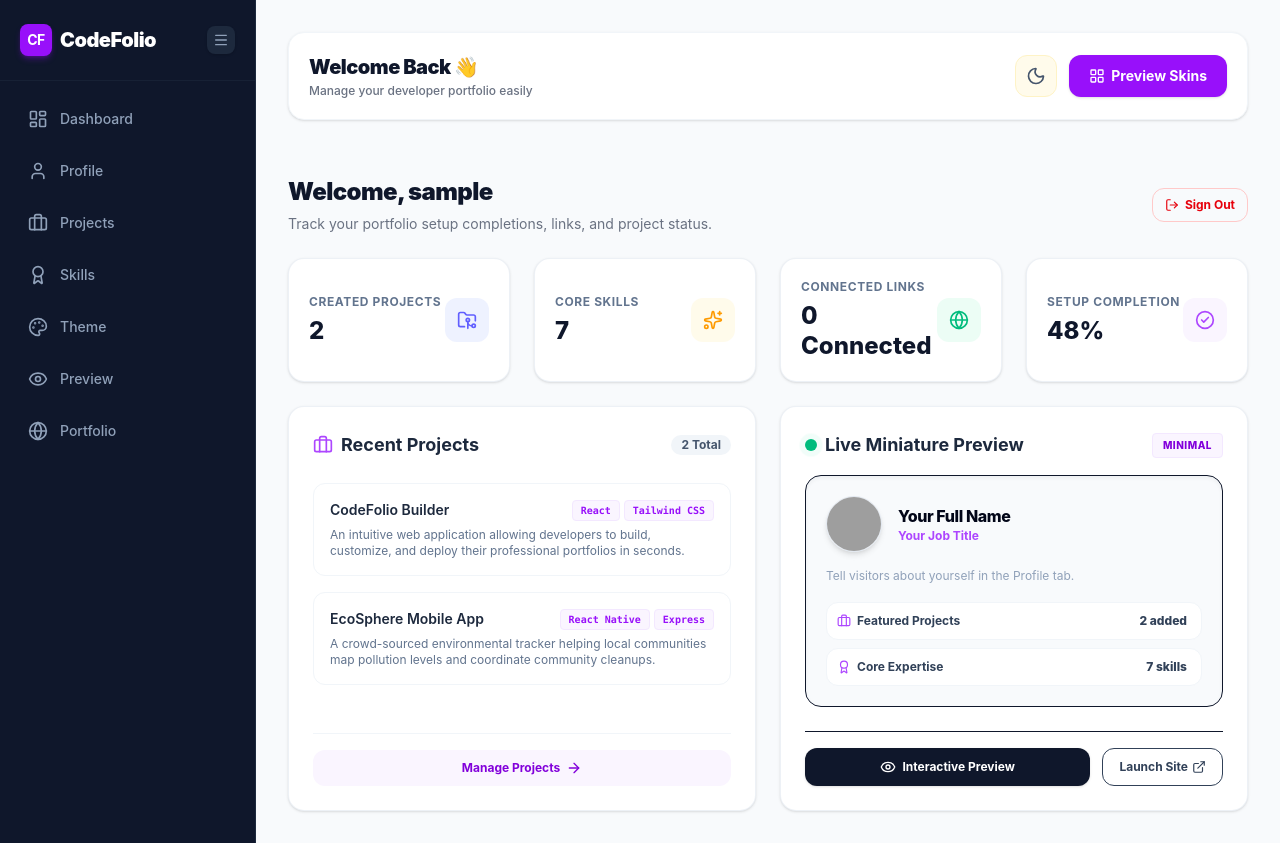
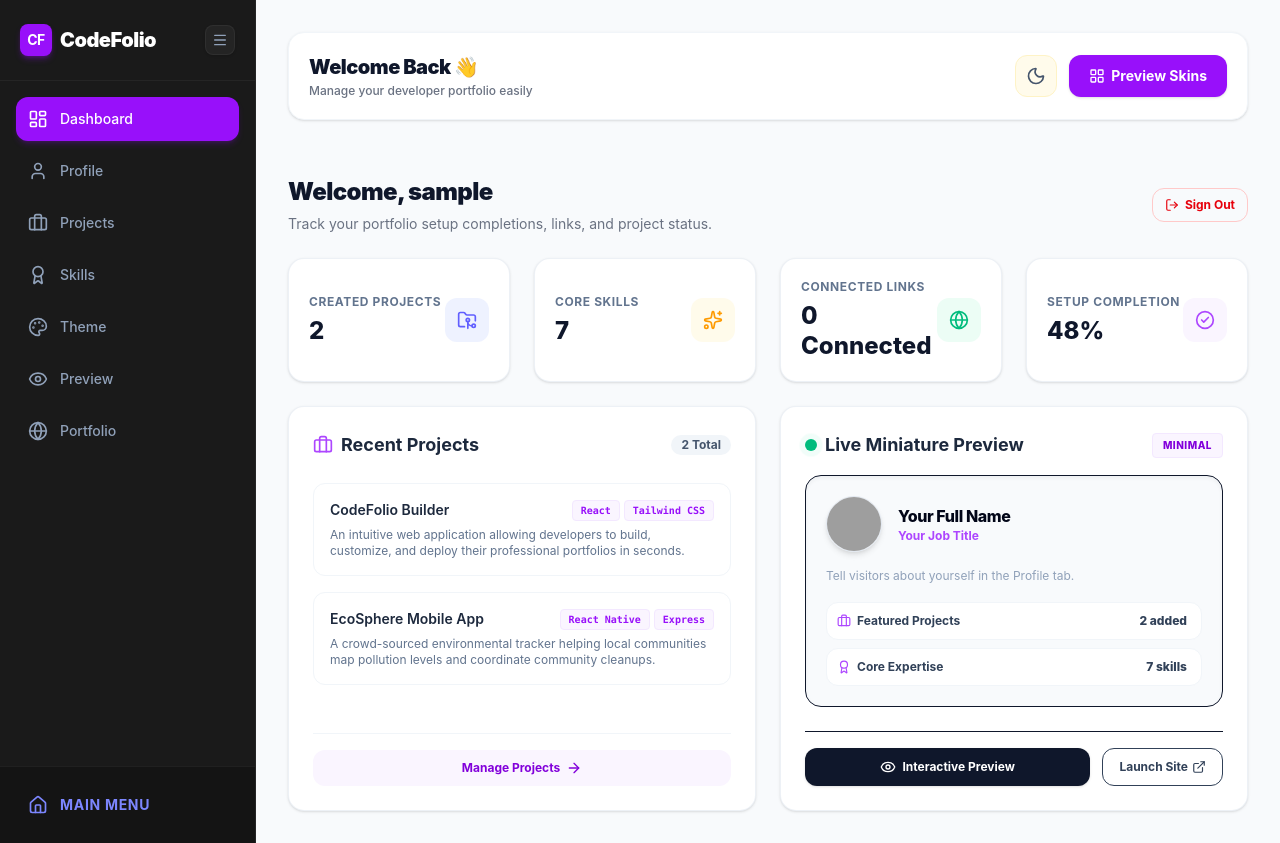
Before and after one commit to Lucky-192007/CODEFOLIO, a React (Vite) app in the folder codefolio/: page /dashboard in a window 1280 px wide. Built offline with nearby package versions, Linux system fonts and the light colour scheme; no server answers; sample sign-in values are in the browser's storage; grey boxes are pictures that could not be loaded.

Commit message:
adding a main menu in my slidebar which will redirect to my external dashboard

```diff
--- a/codefolio/src/components/layout/Sidebar.jsx
+++ b/codefolio/src/components/layout/Sidebar.jsx
@@ -8,16 +8,16 @@ import {
   Palette,
   Eye,
   Globe,
-  BookOpen,
+  Home,
   Menu
 } from "lucide-react";
 
 function Sidebar() {
-  const { sidebarCollapsed, toggleSidebar, theme } = usePortfolio();
+  const { sidebarCollapsed, toggleSidebar } = usePortfolio();
   const location = useLocation();
 
   const navItems = [
-    { name: "Dashboard", path: "/", icon: LayoutDashboard },
+    { name: "Dashboard", path: "/dashboard", icon: LayoutDashboard },
     { name: "Profile", path: "/profile", icon: User },
     { name: "Projects", path: "/projects", icon: Briefcase },
     { name: "Skills", path: "/skills", icon: Award },
@@ -28,15 +28,17 @@ function Sidebar() {
 
   return (
     <aside
-      className={`min-h-screen transition-all duration-300 flex-shrink-0 flex flex-col border-r ${
+      className={`min-h-screen transition-all duration-300 flex-shrink-0 flex flex-col justify-between border-r ${
         sidebarCollapsed ? "w-20" : "w-64"
-      } bg-slate-900 border-slate-800 text-slate-100`}
+      } bg-[#1a1a1a] border-white/5 text-slate-100`}
     >
+      {/* Top Half: Header & Primary Navigation Area */}
+      <div className="flex flex-col flex-1 overflow-y-auto">
         {/* Sidebar Header */}
-      <div className="p-5 flex items-center justify-between border-b border-slate-800/60 min-h-[81px]">
+        <div className="p-5 flex items-center justify-between border-b border-white/5 min-h-[81px]">
           {!sidebarCollapsed ? (
             <>
-            <Link to="/" className="inline-block group">
+              <Link to="/dashboard" className="inline-block group">
                 <h1 className="text-xl font-black text-white group-hover:text-purple-400 transition-colors duration-150 tracking-tight flex items-center gap-2">
                   <span className="w-8 h-8 rounded-lg bg-purple-600 flex items-center justify-center text-sm font-bold text-white shadow-md shadow-purple-600/30">
                     CF
@@ -46,7 +48,7 @@ function Sidebar() {
               </Link>
               <button
                 onClick={toggleSidebar}
-              className="p-1.5 rounded-lg bg-slate-800 hover:bg-slate-700 text-slate-400 hover:text-white transition shadow-sm"
+                className="p-1.5 rounded-lg bg-[#242424] border border-white/5 hover:bg-neutral-800 text-slate-400 hover:text-white transition shadow-sm cursor-pointer"
                 title="Collapse Sidebar"
               >
                 <Menu className="w-4 h-4" />
@@ -54,14 +56,14 @@ function Sidebar() {
             </>
           ) : (
             <div className="mx-auto flex flex-col items-center gap-2">
-            <Link to="/" className="block">
+              <Link to="/dashboard" className="block">
                 <span className="w-9 h-9 rounded-lg bg-purple-600 flex items-center justify-center text-sm font-extrabold text-white shadow-md shadow-purple-600/30">
                   CF
                 </span>
               </Link>
               <button
                 onClick={toggleSidebar}
-              className="p-1.5 rounded-lg bg-slate-800 hover:bg-slate-700 text-slate-400 hover:text-white transition shadow-sm"
+                className="p-1.5 rounded-lg bg-[#242424] border border-white/5 hover:bg-neutral-800 text-slate-400 hover:text-white transition shadow-sm cursor-pointer"
                 title="Expand Sidebar"
               >
                 <Menu className="w-4 h-4" />
@@ -70,8 +72,8 @@ function Sidebar() {
           )}
         </div>
 
-      {/* Sidebar Navigation */}
-      <nav className="flex-1 p-4 flex flex-col gap-2 overflow-y-auto">
+        {/* Primary Route Links */}
+        <nav className="p-4 flex flex-col gap-2">
           {navItems.map((item) => {
             const isActive = location.pathname === item.path;
             const Icon = item.icon;
@@ -83,7 +85,7 @@ function Sidebar() {
                 className={`flex items-center gap-3 p-3 rounded-xl transition duration-150 ${
                   isActive
                     ? "bg-purple-600 text-white font-bold shadow-md shadow-purple-600/20"
-                  : "text-slate-400 hover:text-slate-200 hover:bg-slate-800/60"
+                    : "text-slate-400 hover:text-slate-200 hover:bg-white/5"
                 } ${sidebarCollapsed ? "justify-center" : ""}`}
                 title={sidebarCollapsed ? item.name : undefined}
               >
@@ -94,10 +96,24 @@ function Sidebar() {
               </Link>
             );
           })}
+        </nav>
+      </div>
 
-
-
-      </nav>
+      {/* Bottom Half: Static Main Menu Link Container */}
+      <div className="p-4 border-t border-white/5 bg-[#141414]">
+        <Link
+          to="/"
+          className={`flex items-center gap-3 p-3 rounded-xl transition duration-150 text-indigo-400 hover:bg-indigo-500/10 ${
+            sidebarCollapsed ? "justify-center" : ""
+          }`}
+          title={sidebarCollapsed ? "Main Menu" : undefined}
+        >
+          <Home className="w-5 h-5 flex-shrink-0" />
+          {!sidebarCollapsed && (
+            <span className="text-sm font-bold uppercase tracking-wider">Main Menu</span>
+          )}
+        </Link>
+      </div>
     </aside>
   );
 }
```
Lines whose indentation alone changed are shown as unchanged.
